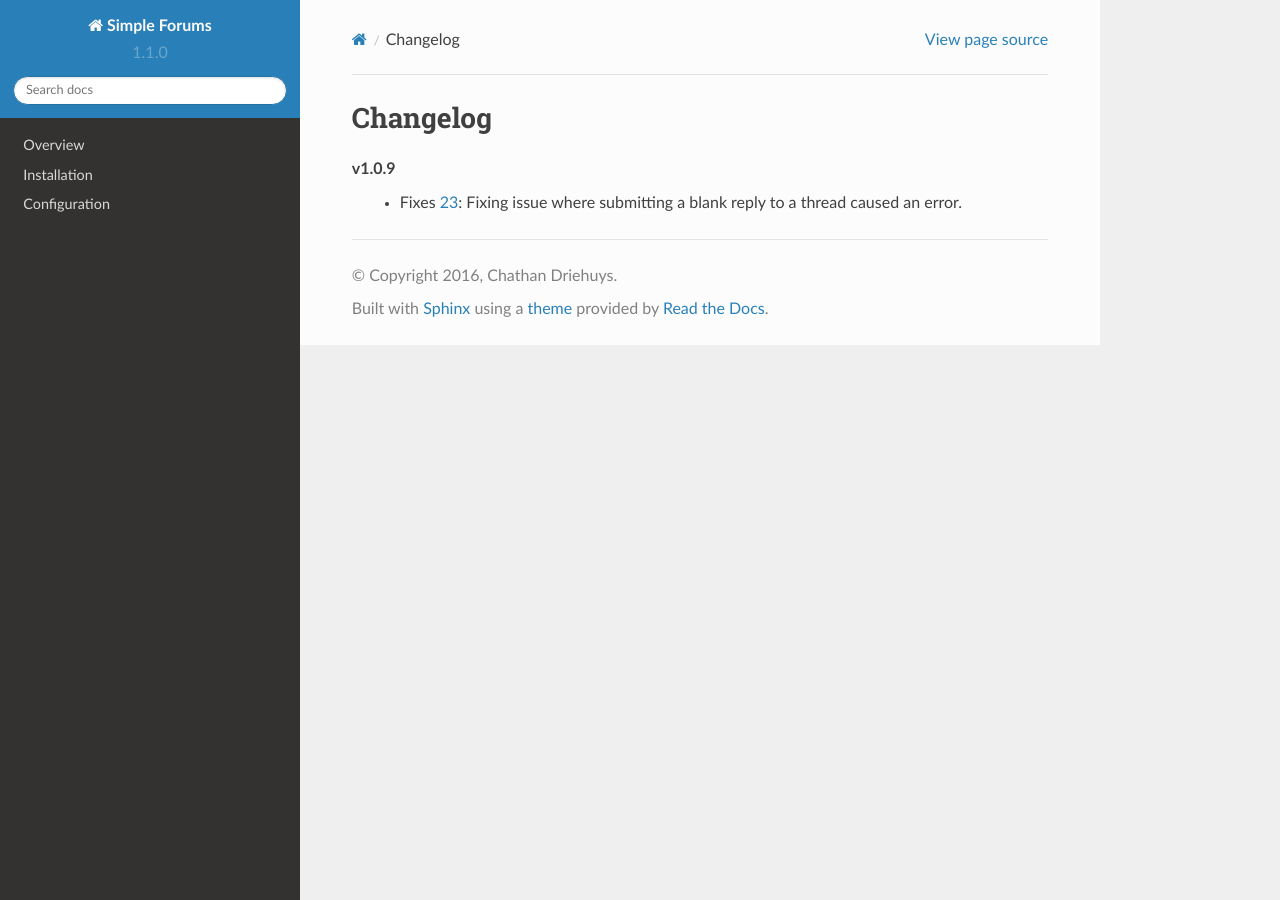
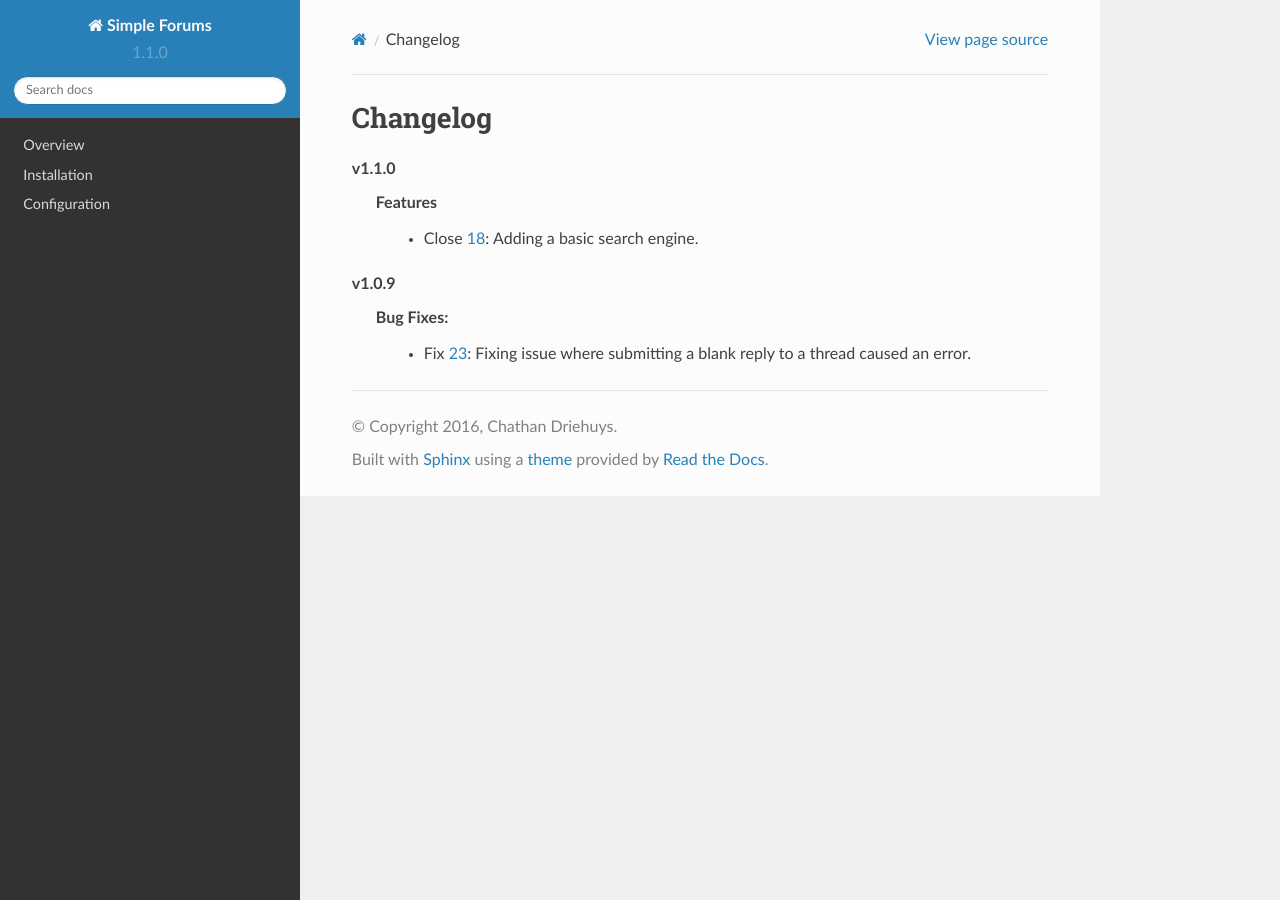
Before and after one commit to cdriehuys/django_simple_forums, a Sphinx documentation site: the page built from docs/changelog.rst, in a window 1280 px wide. Built offline with Sphinx 7.4.7 and the Read the Docs theme 2.0.0, drawn with Linux system fonts in a browser that asks for light colours.

Commit message:
Updating changelog for v1.1.0

```diff
--- a/docs/changelog.rst
+++ b/docs/changelog.rst
@@ -1,7 +1,13 @@
 Changelog
 =========
 
+v1.1.0
+  Features
+    * Close 18_: Adding a basic search engine.
+
 v1.0.9
-    * Fixes 23_: Fixing issue where submitting a blank reply to a thread caused an error.
+  Bug Fixes:
+    * Fix 23_: Fixing issue where submitting a blank reply to a thread caused an error.
 
+.. _18: https://github.com/smalls12/django_simple_forums/issues/18
 .. _23: https://github.com/smalls12/django_simple_forums/issues/23
```
